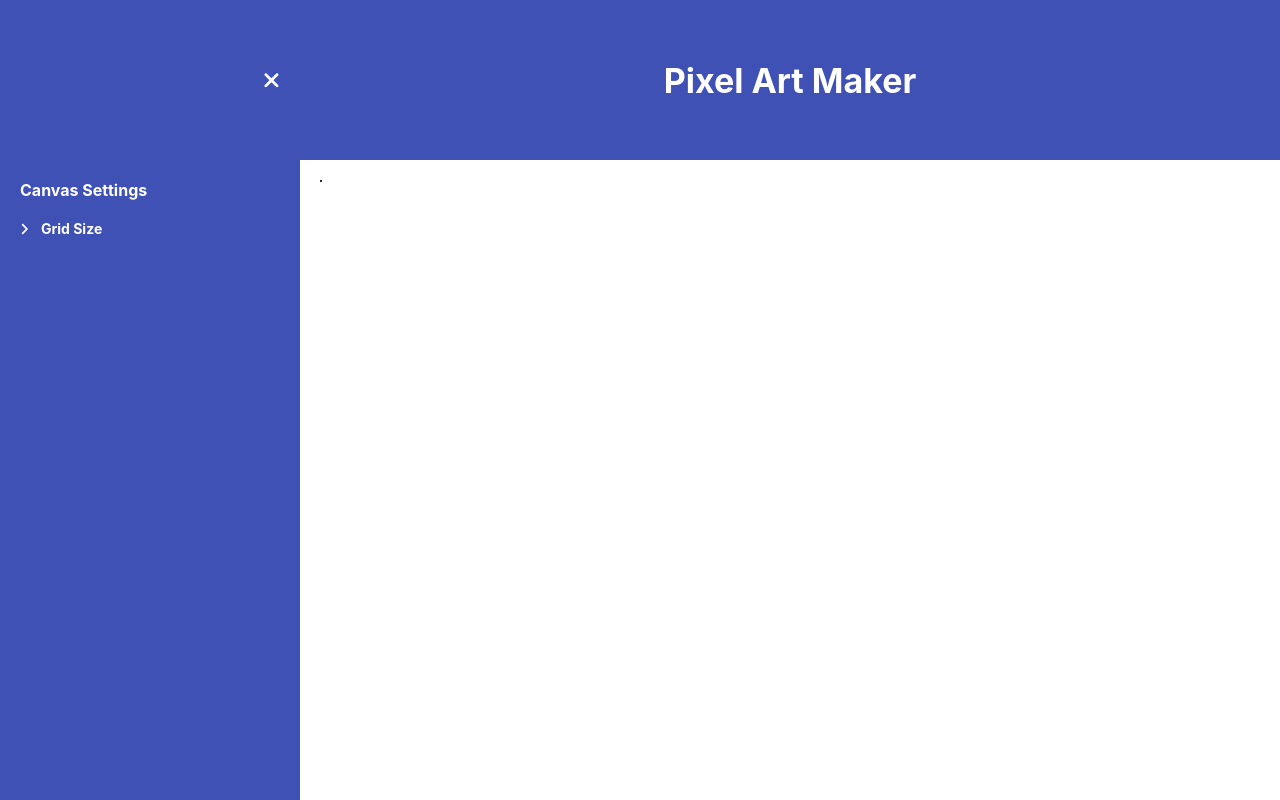
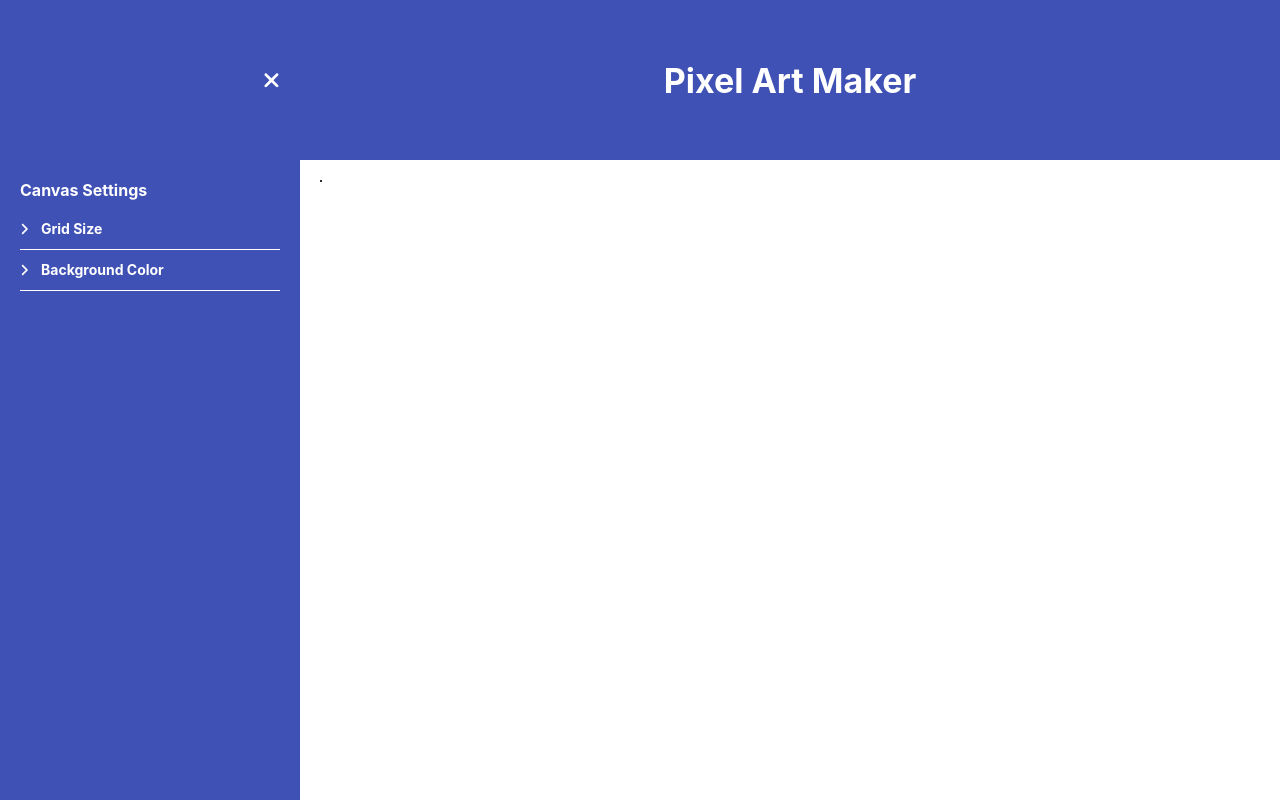
Before and after one commit to cMikolai/react-pixel-art-maker, a React (Create React App) app: page / in a window 1280 px wide. Built offline with nearby package versions, Linux system fonts and the light colour scheme.

Commit message:
add background color settings

```diff
--- a/src/App.js
+++ b/src/App.js
@@ -18,6 +18,7 @@ const MainContainer = styled.div`
 
 const App = () => {
   const [isOpen, toggleOpen] = useState(true);
+  const [bgColor, setBgColor] = useState('#fff')
 
    return (
      <AppContainer>
@@ -25,15 +26,18 @@ const App = () => {
       {
         isOpen &&
         <Sidebar
-          toggleOpen={toggleOpen}
-          isOpen={isOpen} />
+          toggleOpen={ toggleOpen }
+          isOpen={ isOpen}
+          bgColor={ bgColor }
+          setBgColor={ setBgColor } />
       }
 
        <MainContainer>
          <Header
-          toggleOpen={toggleOpen}
-          isOpen={isOpen} />
-         <Canvas />
+          toggleOpen={ toggleOpen }
+          isOpen={ isOpen } />
+         <Canvas
+          bgColor={ bgColor } />
        </MainContainer>
 
      </AppContainer>
--- /dev/null
+++ b/src/components/BackgroundColor.js
@@ -0,0 +1,88 @@
+import React, { useState } from 'react'
+import styled from 'styled-components'
+import { CirclePicker } from 'react-color'
+
+import { FontAwesomeIcon } from '@fortawesome/react-fontawesome'
+import { faAngleRight, faAngleDown } from '@fortawesome/free-solid-svg-icons'
+
+const Option = styled.h2`
+  color: #fff;
+  font-size: 14px;
+  width: 100%;
+  cursor: pointer;
+`
+
+const MenuIcon = styled.span`
+  display: inline-block;
+  width: 16px;
+  margin-right: 5px;
+  font-size: 14px;
+  height: 100%;
+`
+
+const SecondLevelIcon = styled.span`
+  display: inline-block;
+  width: 20px;
+  margin-right: 3px;
+  font-size: 12px;
+  height: 100%;
+  text-align: center;
+`
+
+const Label = styled.label`
+  display: flex;
+  width: 100%;
+  justify-content: space-between;
+  font-size: 12px;
+  align-items: center;
+`
+
+const ColorWrapper = styled.div`
+  margin-bottom: 20px;
+
+  & span div {
+    background-color: #fff;
+    border-radius: 50%;
+    border: 1px solid black;
+  }
+
+  & span div span div {
+    border: 1px solid black;
+  }
+`
+
+const Circle = styled.span`
+  display: flex;
+  justify-content: space-between;
+  align-items: center;
+  height: 20px;
+  width: 20px;
+  background-color: #fff;
+  border-radius: 50%;
+`
+
+const BackgroundColor = props => {
+  const { bgColor, setBgColor } = props
+  const [ isOpenOption, toggleOpenOption ] = useState(false)
+
+  return (
+    <>
+      <Option onClick={() => toggleOpenOption(!isOpenOption)}>
+        <MenuIcon>
+          <FontAwesomeIcon icon={isOpenOption ? faAngleDown : faAngleRight} />
+        </MenuIcon>
+        Background Color
+      </Option>
+      {
+        isOpenOption &&
+        <ColorWrapper>
+          <CirclePicker
+            onChangeComplete={ (color) => setBgColor(color.hex) }
+            color={ bgColor } />
+        </ColorWrapper>
+      }
+    </>
+  )
+}
+
+export default BackgroundColor
--- a/src/components/GridSize.js
+++ b/src/components/GridSize.js
@@ -59,7 +59,7 @@ const Submit = styled.input`
   border-radius: 5px;
   border: none;
   width: 100%;
-  margin: 0 auto;
+  margin: 0 0 20px 0;
   background-color: #E81E63;
   color: #fff;
   cursor: pointer;
--- a/src/layouts/Canvas.js
+++ b/src/layouts/Canvas.js
@@ -22,12 +22,15 @@ const Container = styled.div`
   width: 100%;
 `
 
-const Canvas = () => {
+const Canvas = props => {
+  const { bgColor } = props
+
   return (
     <Container>
     <GlobalTableStyle />
       <table
-        id="pixel_canvas">
+        id="pixel_canvas"
+        style={{ backgroundColor: bgColor }}>
       </table>
     </Container>
   )
--- a/src/layouts/Sidebar.js
+++ b/src/layouts/Sidebar.js
@@ -4,13 +4,15 @@ import { FontAwesomeIcon } from '@fortawesome/react-fontawesome'
 import { faXmark, faAngleRight } from '@fortawesome/free-solid-svg-icons'
 
 import GridSize from '../components/GridSize.js'
+import BackgroundColor from '../components/BackgroundColor.js'
 
 const Container = styled.div`
   background-color: #3F51B5;
   color: #fff;
   margin: 0;
   font-size: calc(16px + 2vmin);
-  height: 100vh;
+  min-height: 100vh;
+  height: 100%;
   flex: 1 0 300px;
   position: relative;
 
@@ -39,6 +41,10 @@ const MainSection = styled.div`
   padding: 20px;
 `
 
+const Setting = styled.div`
+  border-bottom: 1px solid #fff;
+`
+
 const Title = styled.h2`
   color: #fff;
   margin: 0 0 20px 0;
@@ -47,7 +53,7 @@ const Title = styled.h2`
 `
 
 const Sidebar = props => {
-  const { isOpen, toggleOpen } = props
+  const { isOpen, toggleOpen, bgColor, setBgColor } = props
 
   return (
     <Container>
@@ -64,8 +70,19 @@ const Sidebar = props => {
       </TopSection>
 
       <MainSection>
+
         <Title>Canvas Settings</Title>
-          <GridSize />
+
+          <Setting>
+            <GridSize />
+          </Setting>
+
+          <Setting>
+            <BackgroundColor
+              bgColor={ bgColor }
+              setBgColor={ setBgColor } />
+          </Setting>
+
       </MainSection>
 
     </Container>
```
